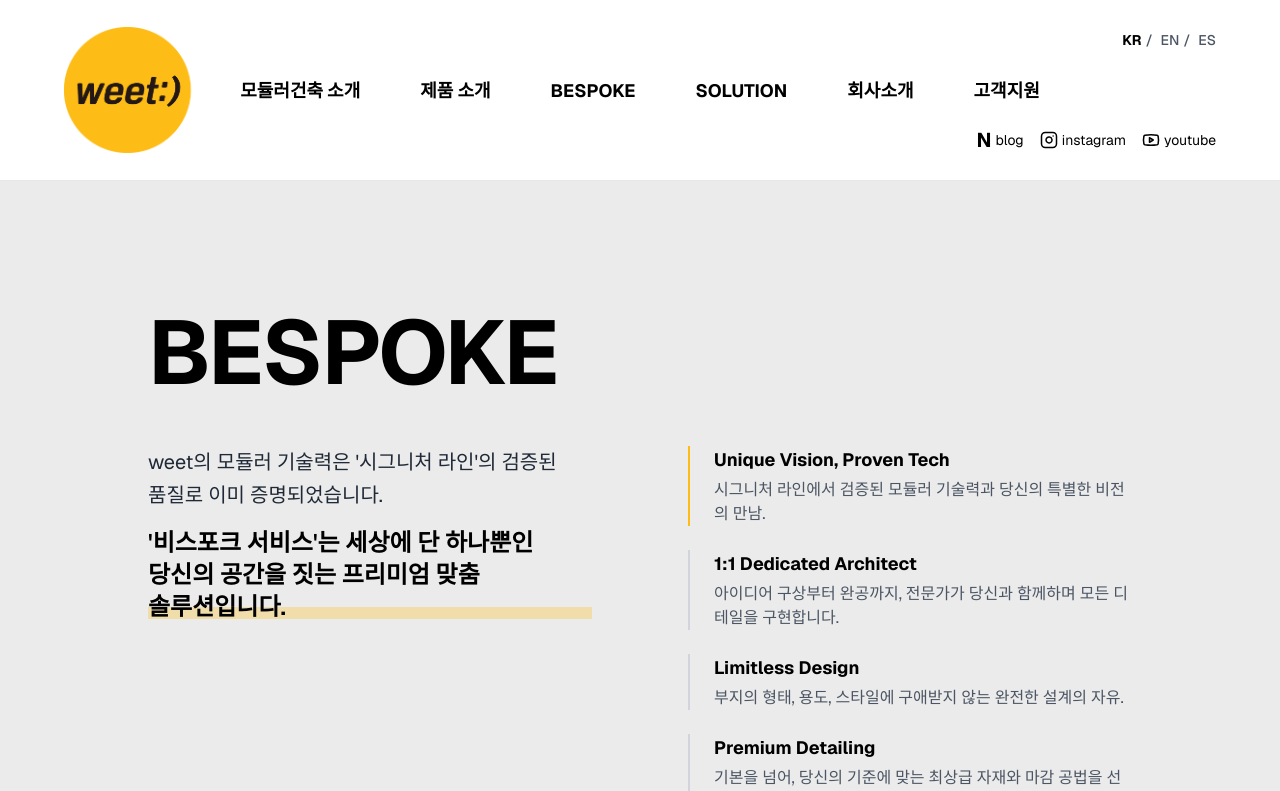
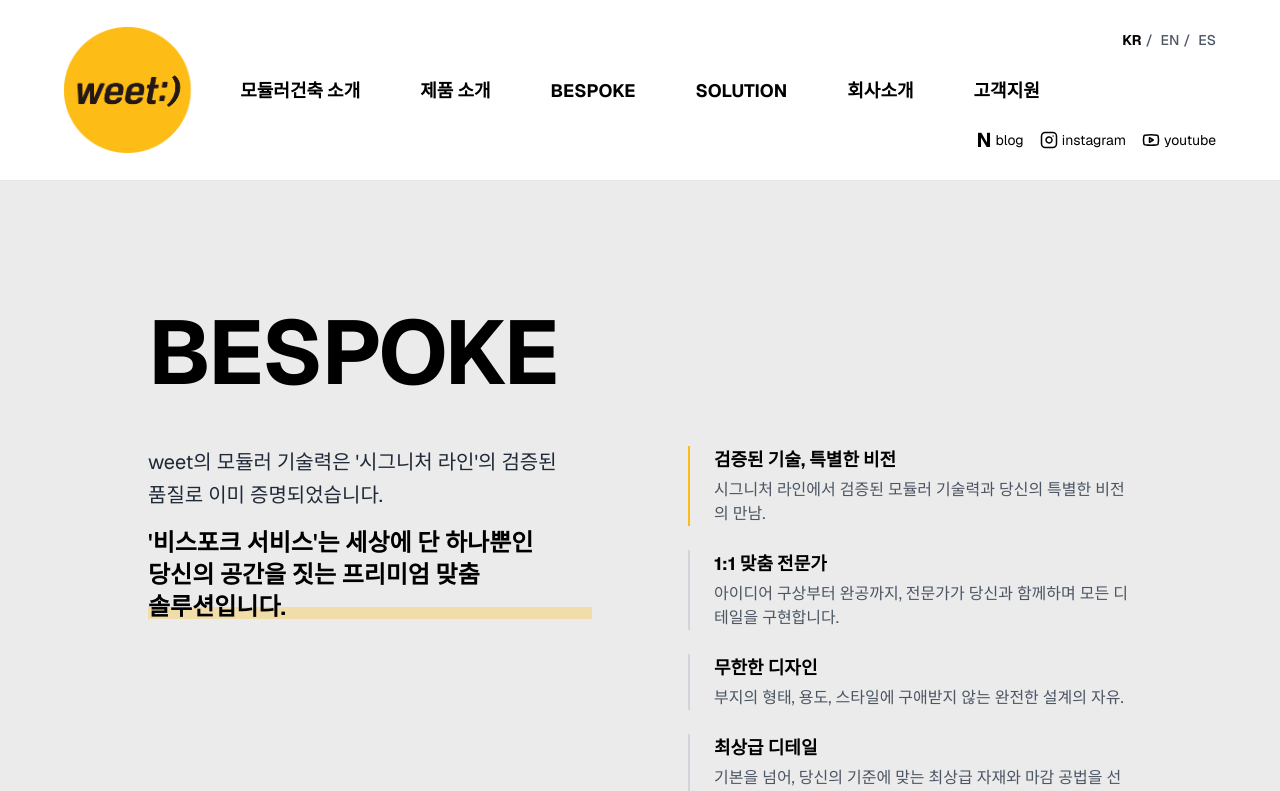
Before and after one commit to corpsj/weet-homepage, a Next.js app: page /bespoke in a window 1280 px wide. Shown: the top 791 px of the page. Built offline with nearby package versions, Linux system fonts and the light colour scheme.

Commit message:
비스포크 페이지 업데이트

```diff
--- a/app/bespoke/page.tsx
+++ b/app/bespoke/page.tsx
@@ -37,7 +37,7 @@ export default function BespokePage() {
                   transition={{ delay: 0.2, duration: 0.6 }}
                   className="border-l-2 border-primary pl-6"
                 >
-                  <strong className="block text-black text-lg mb-1">Unique Vision, Proven Tech</strong>
+                  <strong className="block text-black text-lg mb-1">검증된 기술, 특별한 비전</strong>
                   시그니처 라인에서 검증된 모듈러 기술력과 당신의 특별한 비전의 만남.
                 </motion.div>
                 <motion.div
@@ -46,7 +46,7 @@ export default function BespokePage() {
                   transition={{ delay: 0.3, duration: 0.6 }}
                   className="border-l-2 border-gray-300 pl-6 hover:border-primary transition-colors"
                 >
-                  <strong className="block text-black text-lg mb-1">1:1 Dedicated Architect</strong>
+                  <strong className="block text-black text-lg mb-1">1:1 맞춤 전문가</strong>
                   아이디어 구상부터 완공까지, 전문가가 당신과 함께하며 모든 디테일을 구현합니다.
                 </motion.div>
                 <motion.div
@@ -55,7 +55,7 @@ export default function BespokePage() {
                   transition={{ delay: 0.4, duration: 0.6 }}
                   className="border-l-2 border-gray-300 pl-6 hover:border-primary transition-colors"
                 >
-                  <strong className="block text-black text-lg mb-1">Limitless Design</strong>
+                  <strong className="block text-black text-lg mb-1">무한한 디자인</strong>
                   부지의 형태, 용도, 스타일에 구애받지 않는 완전한 설계의 자유.
                 </motion.div>
                 <motion.div
@@ -64,7 +64,7 @@ export default function BespokePage() {
                   transition={{ delay: 0.5, duration: 0.6 }}
                   className="border-l-2 border-gray-300 pl-6 hover:border-primary transition-colors"
                 >
-                  <strong className="block text-black text-lg mb-1">Premium Detailing</strong>
+                  <strong className="block text-black text-lg mb-1">최상급 디테일</strong>
                   기본을 넘어, 당신의 기준에 맞는 최상급 자재와 마감 공법을 선택할 수 있습니다.
                 </motion.div>
               </div>
```
